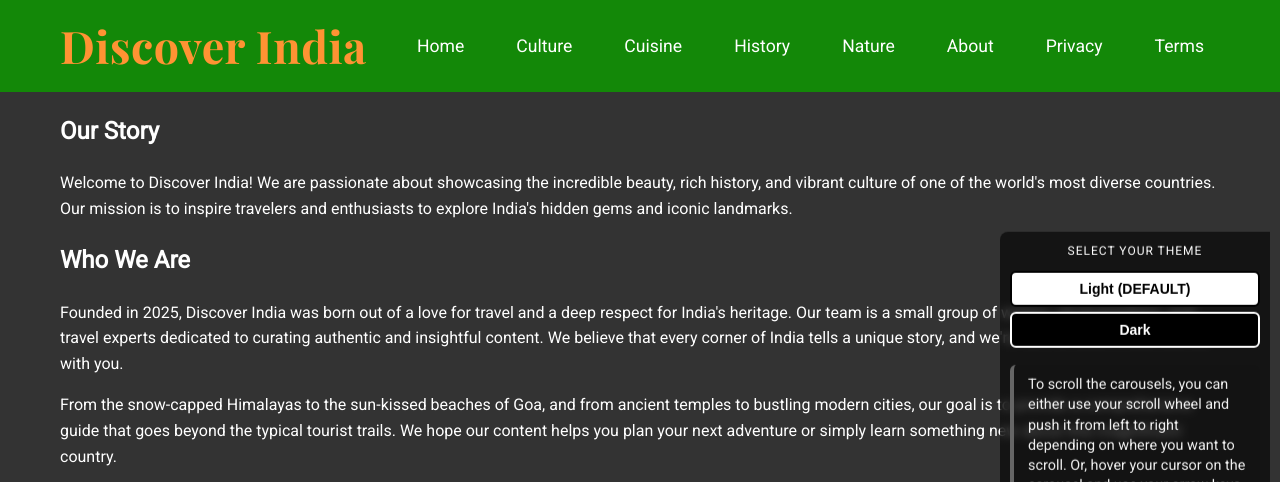
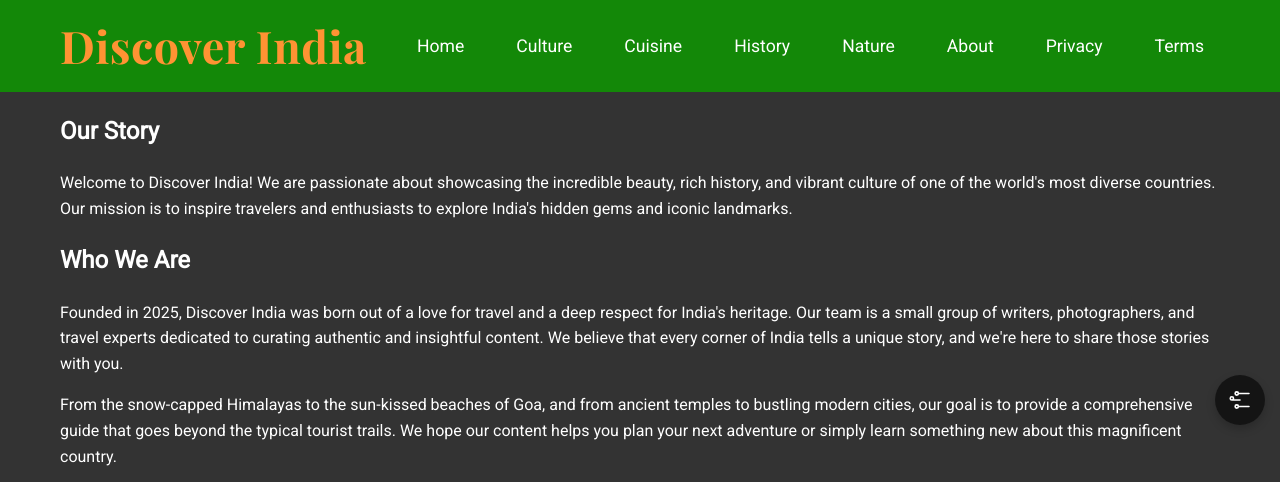
Before and after one commit to ArthPatel-GitHub/AS91893--DMO-, a Flask app: page /about in a window 1280 px wide. Shown: the top 482 px of the page. Run offline with Flask 3, Linux system fonts and the light colour scheme; data comes from the database, SQL or seed files in the repository.

Commit message:
I have fixed my toggle button on my theme menu so it works on all screens. Will now make the navigation bar always with the user (always on the top) for my next itterative improvement.

```diff
--- a/static/css/style.css
+++ b/static/css/style.css
@@ -118,10 +118,8 @@ body {
 /* ========================================================================
     SIDE MENU FOR COLOR SWITCHING
     ======================================================================== */
-
-/* The toggle button for the menu on mobile */
 .theme-toggle-btn {
-    display: none; /* Hidden by default, shown in media query below */
+    display: flex; /* Show the button on all screens */
     position: fixed;
     top: 50%;
     right: 15px;
@@ -152,12 +150,12 @@ body {
     height: 100%;
 }
 
-/* Desktop Styles: Menu is always visible and positioned */
+/* Base style for the menu: always positioned off-screen to the right */
 .color-switcher {
     position: fixed;
     top: 50%;
-    right: 10px;
-    transform: translateY(-50%);
+    right: 0; /* Align it to the right edge */
+    transform: translateY(-50%) translateX(100%); /* Position off-screen */
     display: flex;
     flex-direction: column;
     padding: 10px;
@@ -166,8 +164,13 @@ body {
     backdrop-filter: blur(5px);
     border-radius: 8px 0 0 8px;
     z-index: 2000;
-    transition: transform 0.4s ease;
+    transition: transform 0.4s ease; /* Animate the transition */
     visibility: visible;
+}
+
+/* When the menu has the 'active' class, slide it into view */
+.color-switcher.active {
+    transform: translateY(-50%) translateX(0);
 }
 
 .theme-button {
@@ -906,19 +909,6 @@ body {
         min-width: 240px;
         scroll-snap-align: start;
     }
-
-    /* NEW: Mobile-specific styles for the theme switcher */
-    .theme-toggle-btn {
-        display: flex; /* Show the button on small screens */
-    }
-
-    .color-switcher {
-        transform: translateY(-50%) translateX(100%);
-    }
-
-    .color-switcher.active {
-        transform: translateY(-50%) translateX(0);
-    }
 }
 
 @media (min-width: 768px) {
@@ -948,15 +938,6 @@ body {
     .hero-section {
         padding: clamp(70px, 12vh, 90px) var(--container-pad);
     }
-
-    /* NEW: Keep the desktop-style menu on tablets and desktops */
-    .theme-toggle-btn {
-        display: none;
-    }
-
-    .color-switcher {
-        transform: translateY(-50%) translateX(0); /* Make sure it's always visible */
-    }
 }
 
 @media (min-width: 1024px) {
@@ -979,15 +960,6 @@ body {
     .card-slider .card-item {
         width: 320px;
         min-width: 300px;
-    }
-
-    /* NEW: Keep the desktop-style menu on desktops */
-    .theme-toggle-btn {
-        display: none;
-    }
-
-    .color-switcher {
-        right: 10px;
     }
 }
 
--- a/templates/base.html
+++ b/templates/base.html
@@ -1,39 +1,63 @@
 <!DOCTYPE html>
 <html lang="en">
   <head>
-    <meta charset="UTF-8">
-    <meta name="viewport" content="width=device-width, initial-scale=1.0">
+    <meta charset="UTF-8" />
+    <meta name="viewport" content="width=device-width, initial-scale=1.0" />
     <title>Visit India - {% block title %}{% endblock %}</title>
 
-    <link rel="stylesheet" href="{{ url_for('static', filename='css/style.css') }}">
+    <link
+      rel="stylesheet"
+      href="{{ url_for('static', filename='css/style.css') }}"
+    />
 
-    <link rel="preconnect" href="https://fonts.googleapis.com">
-    <link rel="preconnect" href="https://fonts.gstatic.com" crossorigin>
-    <link href="https://fonts.googleapis.com/css2?family=Playfair+Display:wght@700&family=Roboto:wght@400&display=swap" rel="stylesheet">
+    <link rel="preconnect" href="https://fonts.googleapis.com" />
+    <link rel="preconnect" href="https://fonts.gstatic.com" crossorigin />
+    <link
+      href="https://fonts.googleapis.com/css2?family=Playfair+Display:wght@700&family=Roboto:wght@400&display=swap"
+      rel="stylesheet"
+    />
 
     {% if hero_image %}
     <style>
       .hero-section {
-            background-image: url('{{ hero_image.image_url }}');
+        background-image: url("{{ hero_image.image_url }}");
       }
     </style>
     {% endif %}
   </head>
 
   <body>
-    <button id="theme-toggle-btn" class="theme-toggle-btn" aria-label="Toggle theme and scroll instructions">
-        <svg xmlns="http://www.w3.org/2000/svg" fill="none" viewBox="0 0 24 24" stroke-width="1.5" stroke="currentColor">
-            <path stroke-linecap="round" stroke-linejoin="round" d="M10.5 6h9.75M10.5 6a1.5 1.5 0 1 1-3 0m3 0a1.5 1.5 0 1 0-3 0M10.5 18h9.75M10.5 18a1.5 1.5 0 1 1-3 0m3 0a1.5 1.5 0 1 0-3 0M4.5 12H12m-7.5 0a1.5 1.5 0 1 1 0-3m0 3a1.5 1.5 0 1 0 0-3" />
+    <button
+      id="theme-toggle-btn"
+      class="theme-toggle-btn"
+      aria-label="Toggle theme and scroll instructions"
+    >
+      <svg
+        xmlns="http://www.w3.org/2000/svg"
+        fill="none"
+        viewBox="0 0 24 24"
+        stroke-width="1.5"
+        stroke="currentColor"
+      >
+        <path
+          stroke-linecap="round"
+          stroke-linejoin="round"
+          d="M10.5 6h9.75M10.5 6a1.5 1.5 0 1 1-3 0m3 0a1.5 1.5 0 1 0-3 0M10.5 18h9.75M10.5 18a1.5 1.5 0 1 1-3 0m3 0a1.5 1.5 0 1 0-3 0M4.5 12H12m-7.5 0a1.5 1.5 0 1 1 0-3m0 3a1.5 1.5 0 1 0 0-3"
+        />
       </svg>
     </button>
 
     <aside id="theme-switcher" class="color-switcher">
       <h2 class="theme-switcher-title">Select Your Theme</h2>
-        <button data-theme="light" class="theme-button light-btn">Light (DEFAULT)</button>
+      <button data-theme="light" class="theme-button light-btn">
+        Light (DEFAULT)
+      </button>
       <button data-theme="dark" class="theme-button dark-btn">Dark</button>
       <p class="carousel-instructions">
-            To scroll the carousels, you can either use your scroll wheel and push it from left to right depending on where you want to scroll.
-            Or, hover your cursor on the carousel and use your arrow keys (the left or right one) to scroll also.
+        To scroll the carousels, you can either use your scroll wheel or
+        touchpad and push it from left to right depending on where you want to
+        scroll. Or, hover your cursor on the carousel and use your arrow keys
+        (the left or right one) to scroll also.
       </p>
     </aside>
 
@@ -61,9 +85,7 @@
     </header>
 
     <main>
-        {% block content %}{% endblock %}
-
-        {% block card_slider %}{% endblock %}
+      {% block content %}{% endblock %} {% block card_slider %}{% endblock %}
     </main>
 
     <footer class="site-footer">
```
Lines whose indentation alone changed are shown as unchanged.
